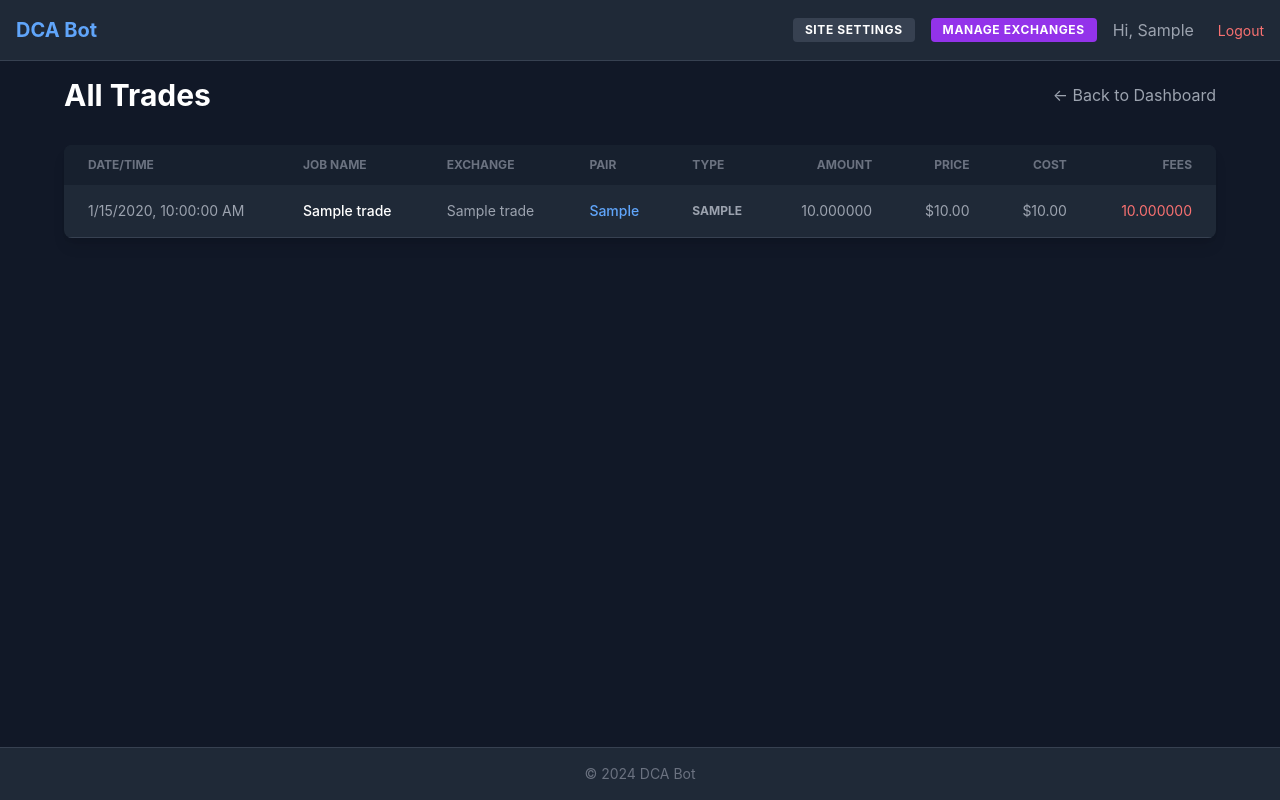
After one commit to ksalling/dcabot, a Django app: page /core/trades/ in a window 1280 px wide. The commit adds this page. Run offline with Django 5.2, Linux system fonts and the light colour scheme; a user stored in the database is signed in; tables that the repository leaves empty hold one stand-in row (values such as "Sample post"); some libraries are stand-ins or nearby versions.

Commit message:
added all trades page

```diff
--- a/core/models.py
+++ b/core/models.py
@@ -86,6 +86,8 @@ class Trade(models.Model):
 
     exchange_name = models.CharField(max_length=100)
     symbol = models.CharField(max_length=20) # e.g. BTC/USDT
+    job_name = models.CharField(max_length=100, default="Unknown Job", help_text="Snapshot of job name at time of trade")
+    order_type = models.CharField(max_length=20, default='market')
 
     amount_spent = models.DecimalField(max_digits=20, decimal_places=8)
     amount_received = models.DecimalField(max_digits=20, decimal_places=8)
--- a/core/services/trade_executor.py
+++ b/core/services/trade_executor.py
@@ -58,6 +58,8 @@ class TradeExecutor:
                     user=job.user,
                     exchange_name=job.account.exchange.name,
                     symbol=symbol,
+                    job_name=job.name,  # Snapshot
+                    order_type='market', # Currently always market
                     amount_spent=Decimal(order.get('cost') or allocation), # Use actual cost if available
                     amount_received=Decimal(order.get('amount', 0)), # Actual filled amount
                     purchase_price=Decimal(order.get('price', 0) or 0), # Average price
--- a/core/templates/core/dashboard.html
+++ b/core/templates/core/dashboard.html
@@ -164,8 +164,10 @@
 
             <!-- Recent Trades -->
             <div class="bg-gray-800 rounded-lg shadow-lg overflow-hidden">
-                <div class="px-6 py-4 border-b border-gray-700">
+                <div class="px-6 py-4 border-b border-gray-700 flex justify-between items-center">
                     <h3 class="text-lg font-bold text-white">Recent Trades</h3>
+                    <a href="{% url 'trade_list' %}"
+                        class="text-blue-400 hover:text-blue-300 text-xs font-bold uppercase tracking-wide">View All</a>
                 </div>
                 <div class="overflow-x-auto">
                     <table class="w-full text-sm text-left text-gray-400">
--- /dev/null
+++ b/core/templates/core/trade_list.html
@@ -0,0 +1,86 @@
+{% extends 'base.html' %}
+
+{% block content %}
+<div class="max-w-6xl mx-auto space-y-8">
+    <div class="flex justify-between items-center">
+        <h2 class="text-3xl font-bold text-white">All Trades</h2>
+        <a href="{% url 'dashboard' %}" class="text-gray-400 hover:text-white">← Back to Dashboard</a>
+    </div>
+
+    <div class="bg-gray-800 rounded-lg shadow-lg overflow-hidden">
+        <div class="overflow-x-auto">
+            <table class="w-full text-sm text-left text-gray-400">
+                <thead class="text-xs text-gray-500 uppercase bg-gray-900/50">
+                    <tr>
+                        <th class="px-6 py-3">Date/Time</th>
+                        <th class="px-6 py-3">Job Name</th>
+                        <th class="px-6 py-3">Exchange</th>
+                        <th class="px-6 py-3">Pair</th>
+                        <th class="px-6 py-3">Type</th>
+                        <th class="px-6 py-3 text-right">Amount</th>
+                        <th class="px-6 py-3 text-right">Price</th>
+                        <th class="px-6 py-3 text-right">Cost</th>
+                        <th class="px-6 py-3 text-right">Fees</th>
+                    </tr>
+                </thead>
+                <tbody>
+                    {% for trade in trades %}
+                    <tr class="border-b border-gray-700 hover:bg-gray-700/50 transition-colors">
+                        <td class="px-6 py-4">
+                            <span class="local-datetime" data-utc="{{ trade.timestamp.isoformat }}">
+                                {{ trade.timestamp|date:"Y-m-d H:i" }}
+                            </span>
+                        </td>
+                        <td class="px-6 py-4 font-medium text-white">{{ trade.job_name }}</td>
+                        <td class="px-6 py-4">{{ trade.exchange_name }}</td>
+                        <td class="px-6 py-4 font-medium text-blue-400">{{ trade.symbol }}</td>
+                        <td class="px-6 py-4 uppercase text-xs font-bold">{{ trade.order_type }}</td>
+                        <td class="px-6 py-4 text-right">{{ trade.amount_received|stringformat:".6f" }}</td>
+                        <td class="px-6 py-4 text-right">${{ trade.purchase_price|stringformat:".2f" }}</td>
+                        <td class="px-6 py-4 text-right">${{ trade.amount_spent|stringformat:".2f" }}</td>
+                        <td class="px-6 py-4 text-right text-red-400">{{ trade.fee_incurred|stringformat:".6f" }}</td>
+                    </tr>
+                    {% empty %}
+                    <tr>
+                        <td colspan="9" class="px-6 py-8 text-center text-gray-500">No trades recorded yet.</td>
+                    </tr>
+                    {% endfor %}
+                </tbody>
+            </table>
+        </div>
+
+        <!-- Pagination -->
+        {% if is_paginated %}
+        <div class="px-6 py-4 border-t border-gray-700 flex justify-center">
+            <div class="flex space-x-2">
+                {% if page_obj.has_previous %}
+                <a href="?page={{ page_obj.previous_page_number }}"
+                    class="px-3 py-1 bg-gray-700 hover:bg-gray-600 rounded text-sm text-white transition-colors">Previous</a>
+                {% endif %}
+
+                <span class="px-3 py-1 text-gray-400 text-sm">Page {{ page_obj.number }} of {{
+                    page_obj.paginator.num_pages }}</span>
+
+                {% if page_obj.has_next %}
+                <a href="?page={{ page_obj.next_page_number }}"
+                    class="px-3 py-1 bg-gray-700 hover:bg-gray-600 rounded text-sm text-white transition-colors">Next</a>
+                {% endif %}
+            </div>
+        </div>
+        {% endif %}
+    </div>
+</div>
+
+<script>
+    document.addEventListener('DOMContentLoaded', function () {
+        const dateElements = document.querySelectorAll('.local-datetime');
+        dateElements.forEach(el => {
+            const utcTime = el.getAttribute('data-utc');
+            if (utcTime) {
+                const date = new Date(utcTime);
+                el.textContent = date.toLocaleString();
+            }
+        });
+    });
+</script>
+{% endblock %}
--- a/core/urls.py
+++ b/core/urls.py
@@ -10,6 +10,7 @@ urlpatterns = [
     path('jobs/<int:pk>/run/', views.JobRunNowView.as_view(), name='job_run'),
     path('jobs/<int:pk>/history/', views.JobHistoryView.as_view(), name='job_history'),
     path('jobs/<int:pk>/runway/', views.JobRunwayView.as_view(), name='job_runway'),
+    path('trades/', views.TradeListView.as_view(), name='trade_list'),
     path('jobs/<int:pk>/clear-alert/', views.JobClearAlertView.as_view(), name='job_clear_alert'),
     path('accounts/add/', views.AccountCreateView.as_view(), name='account_create'),
     path('accounts/<int:pk>/toggle/', views.AccountToggleView.as_view(), name='account_toggle'),
--- a/core/views.py
+++ b/core/views.py
@@ -489,3 +489,12 @@ class JobRunwayView(LoginRequiredMixin, View):
             'currency': currency
         }
         return render(request, 'core/partials/job_runway.html', context)
+
+class TradeListView(LoginRequiredMixin, ListView):
+    model = Trade
+    template_name = 'core/trade_list.html'
+    context_object_name = 'trades'
+    paginate_by = 50
+
+    def get_queryset(self):
+        return Trade.objects.filter(user=self.request.user).order_by('-timestamp')
```
Also changed, not shown: core/templates/core/job_history.html (+17 -9 lines), core/migrations/0005_trade_job_name_trade_order_type.py (added).
